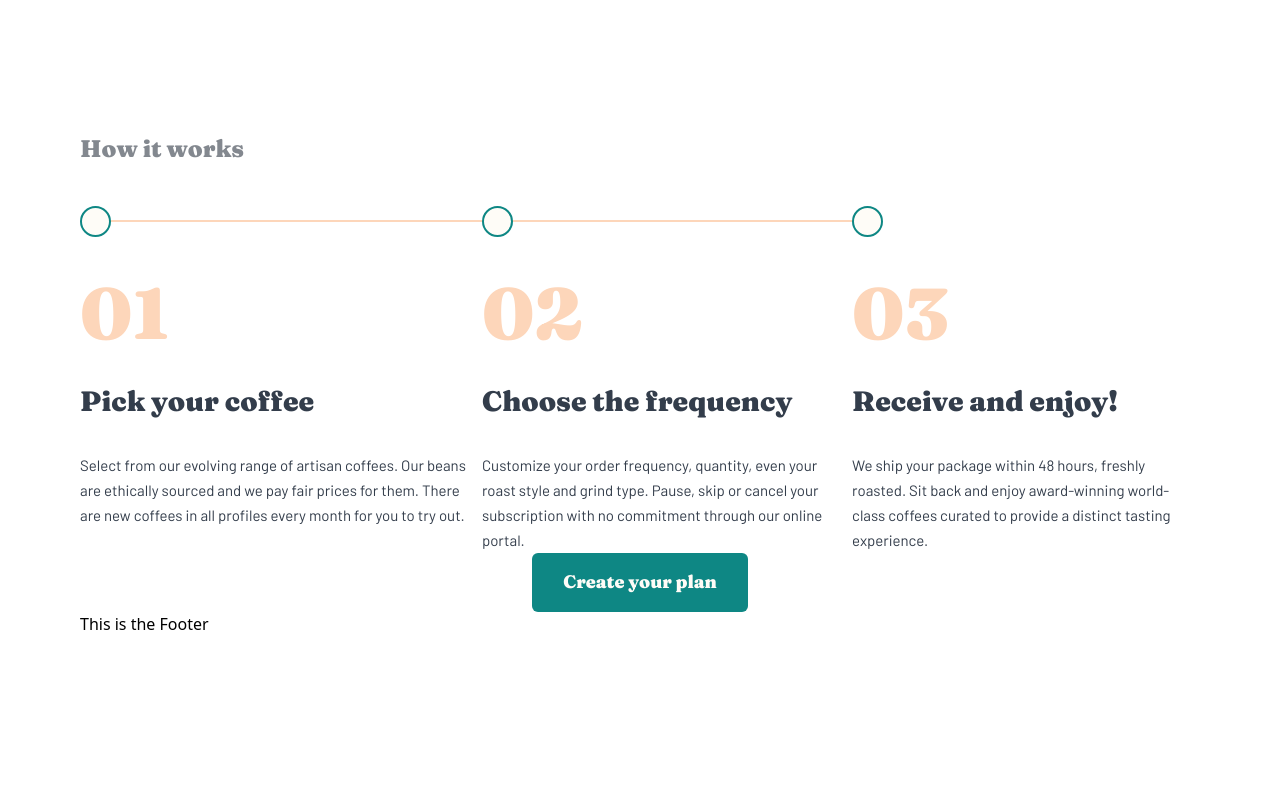
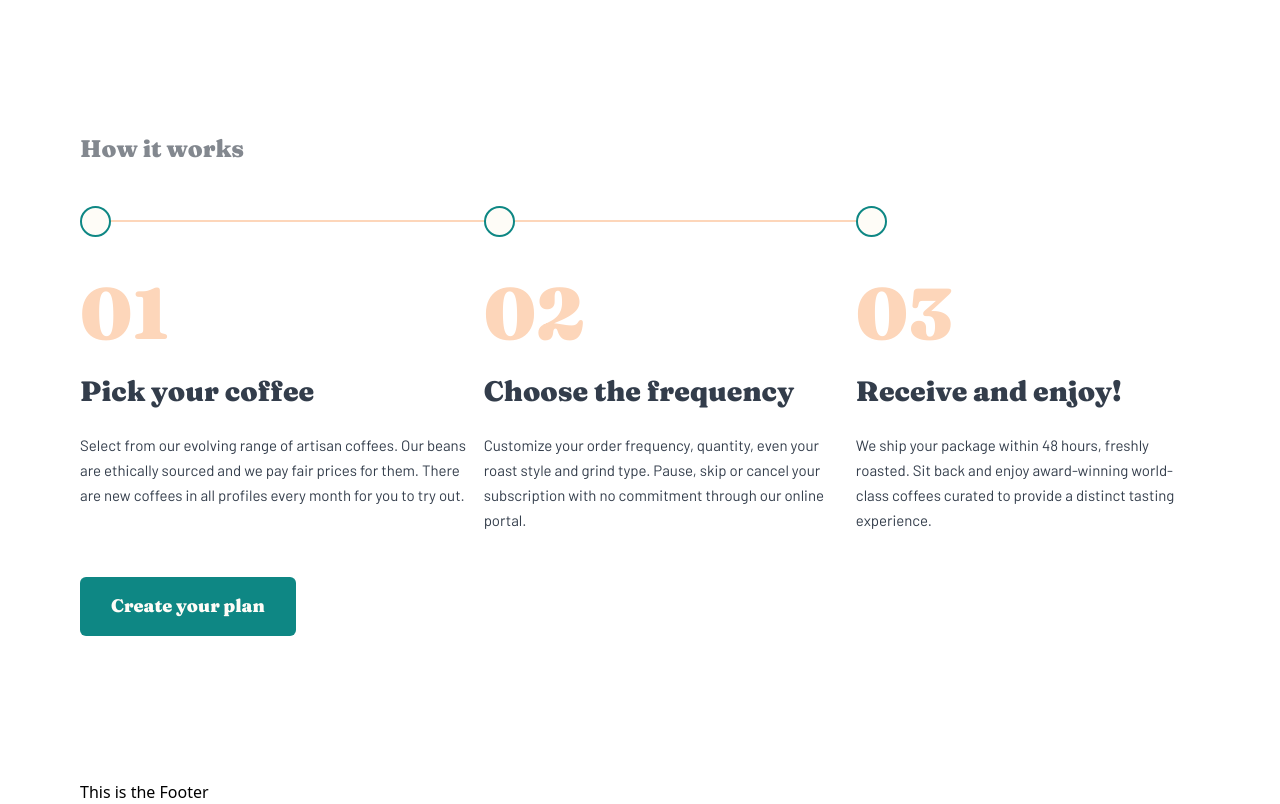
Before and after one commit to steffieMD/coffee-roasters-subscription-site, a React (Create React App) app: page / in a window 1280 px wide. Shown: the part 3640-4444 px from the top of the page. Before the commit the page ends 4276 px from the top, so only its background shows below. Built offline with nearby package versions, Linux system fonts and the light colour scheme; the HTML template or start-up script is replaced by a standard one.

Commit message:
Update Home.js

```diff
--- a/src/pages/Home.js
+++ b/src/pages/Home.js
@@ -30,7 +30,7 @@ const Home = () => {
           our collection
         </h2>
         <div className="flex flex-col gap-12 md:px-[58px] md:text-left md:gap-8">
-          <div className="flex">
+          <div className="md:flex">
             <img
               src={granExpresso}
               className="w-[53%] my-0 mx-auto mb-6"
@@ -190,21 +190,21 @@ const Home = () => {
           </div>
         </div>
       </section>
-      <section className="mt-[689px] md:mt-[438px] text-center md:text-left">
+      <section className="mt-[689px] mb-[120px] md:mt-[438px] md:mb-[144px] text-center md:text-left">
         <h2 className="text-[#83888f] text-2xl font-black  font-fraunces">
           How it works
         </h2>
         <div className="hidden md:block border-customapricot border-t-2 md:mt-[55px] w-[70%]"></div>
-        <div className="my-20 md:my-0 flex flex-col gap-1 md:flex-row">
+        <div className="my-20 md:mt-0 md:mb-11 flex flex-col gap-1 md:gap-[10px] md:flex-row">
           <div className="flex flex-col gap-6 text-customgrayishblue">
             <div className=" hidden md:block border-2 rounded-full w-[31px] h-[31px] bg-customeggwhite border-bluelagoon relative bottom-4"></div>
             <span className="text-customapricot text-7xl font-black font-fraunces leading-[72px]">
               01
             </span>
-            <h3 className="text-[28px] font-black font-fraunces leading-loose">
+            <h3 className="text-[28px] font-black font-fraunces leading-loose md:pr-[20px] md:leading-9">
               Pick your coffee
             </h3>
-            <p className="text-[15px] font-barlow leading-[25px]">
+            <p className="text-[15px] font-barlow leading-[25px] ">
               Select from our evolving range of artisan coffees. Our beans are
               ethically sourced and we pay fair prices for them. There are new
               coffees in all profiles every month for you to try out.
@@ -215,7 +215,7 @@ const Home = () => {
             <span className="text-customapricot text-7xl font-black font-fraunces leading-[72px]">
               02
             </span>
-            <h3 className="text-[28px] font-black font-fraunces leading-loose">
+            <h3 className="text-[28px] font-black font-fraunces leading-loose md:pr-[20px] md:leading-9">
               Choose the frequency
             </h3>
             <p className="text-[15px] font-barlow leading-[25px]">
@@ -229,22 +229,22 @@ const Home = () => {
             <span className="text-customapricot text-7xl font-black font-fraunces leading-[72px]">
               03
             </span>
-            <h3 className="text-[28px] font-black font-fraunces leading-loose">
+            <h3 className="text-[28px] font-black font-fraunces leading-loose md:pr-[20px] md:leading-9">
               Receive and enjoy!
             </h3>
-            <p className="text-[15px] font-barlow leading-[25px]">
+            <p className="text-[15px] font-barlow leading-[25px] ">
               We ship your package within 48 hours, freshly roasted. Sit back
               and enjoy award-winning world-class coffees curated to provide a
               distinct tasting experience.
             </p>
           </div>
         </div>
+        <Link to="/createplan" className="md:mr-auto">
+          <button className="bg-[#0E8784] px-[31px] pt-[15px] pb-[16px] rounded-md font-fraunces text-lg font-[900] text-customeggwhite hover:bg-hovergreen">
+            Create your plan
+          </button>
+        </Link>
       </section>
-      <Link to="/createplan">
-        <button className="bg-[#0E8784] px-[31px] pt-[15px] pb-[16px] rounded-md font-fraunces text-lg font-[900] text-customeggwhite hover:bg-hovergreen">
-          Create your plan
-        </button>
-      </Link>
     </div>
   );
 };
```
